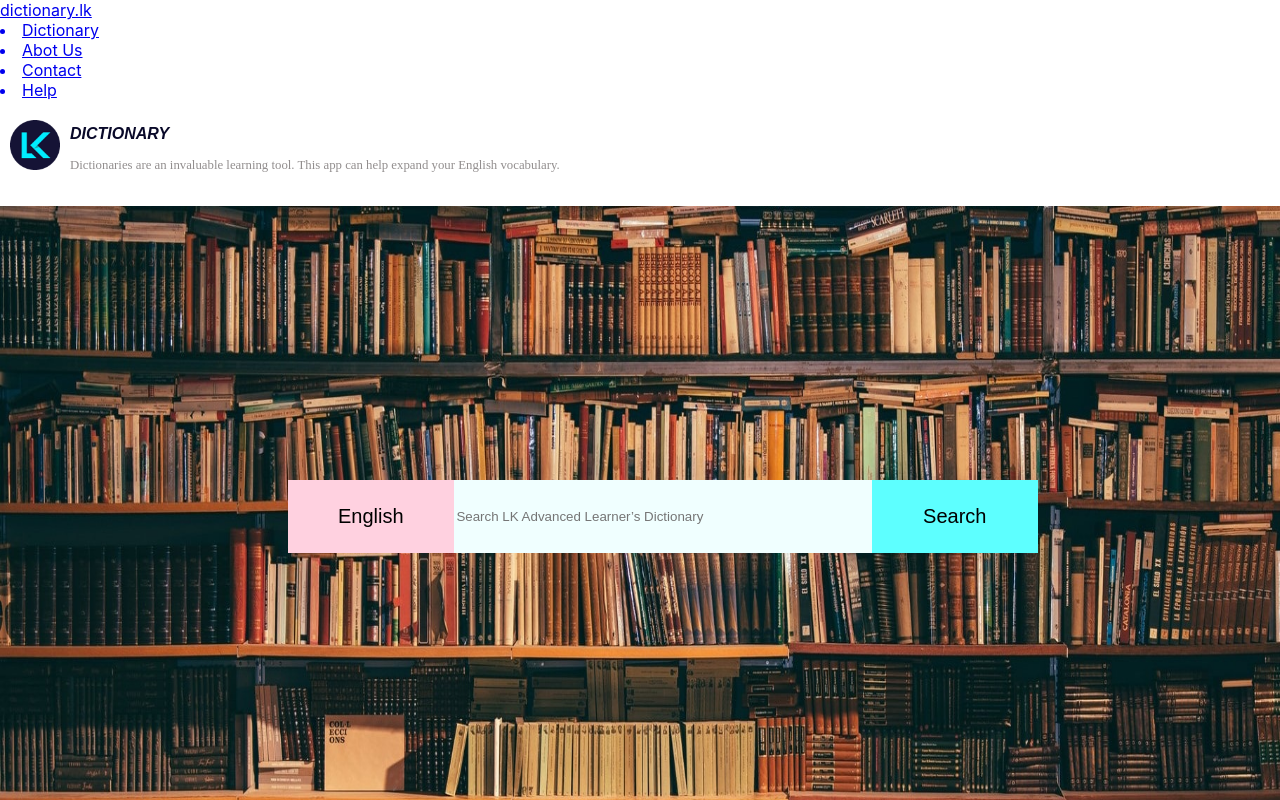
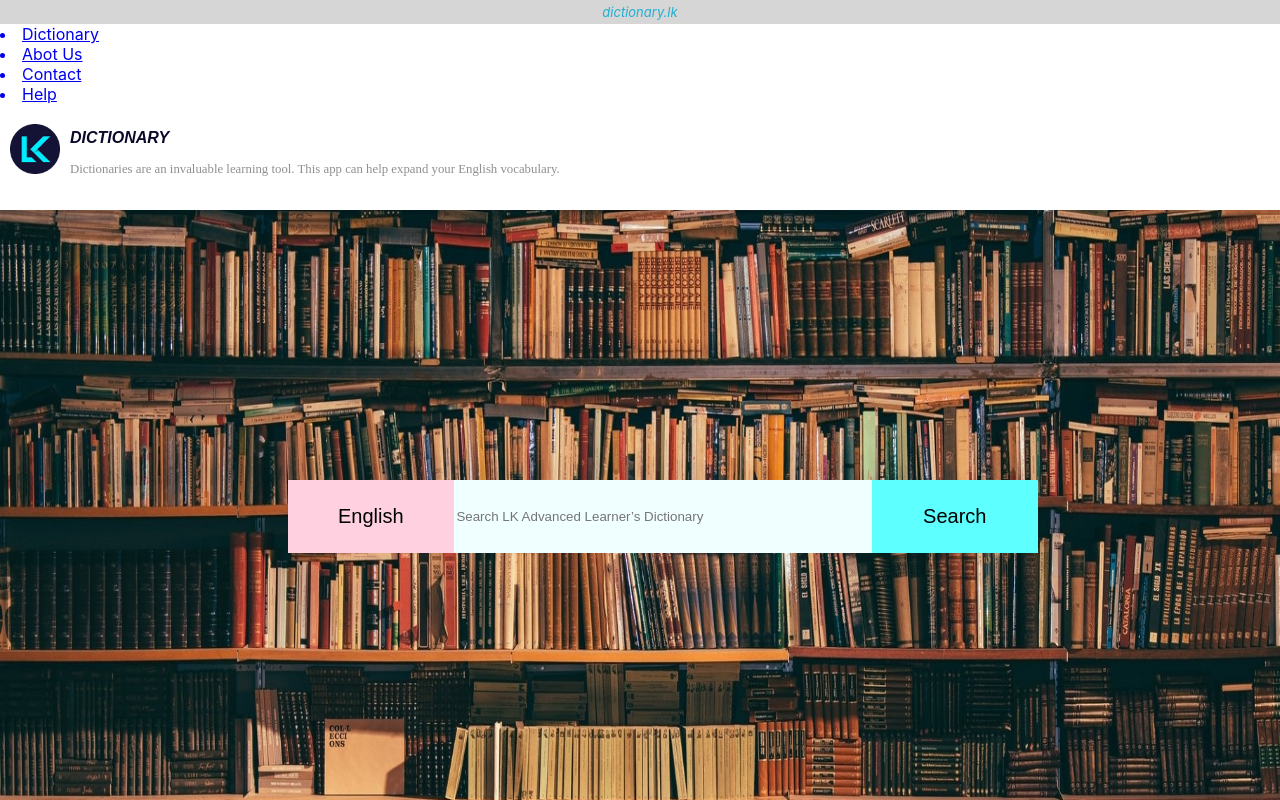
Before and after one commit to Audarilanka/Dictionary_App, a React (Create React App) app: page / in a window 1280 px wide. Shown: the top 800 px of the page. Built offline with nearby package versions, Linux system fonts and the light colour scheme.

Commit message:
feat(project)dictionary

```diff
--- a/src/components/HeaderBar/HeaderBar.css
+++ b/src/components/HeaderBar/HeaderBar.css
@@ -0,0 +1,15 @@
+/* headerBar */
+.header {
+  display: flex;
+  justify-content: space-around;
+  background-color: rgb(214, 214, 214);
+  width: auto;
+  height: 1.5rem;
+  align-items: center;
+}
+.headerText {
+  color: rgb(30, 176, 212);
+  text-decoration: none;
+  font-size: small;
+  font-style: italic;
+}
--- a/src/components/HeaderBar/HeaderBar.jsx
+++ b/src/components/HeaderBar/HeaderBar.jsx
@@ -1,4 +1,5 @@
 import React from "react";
+import "./HeaderBar.css";
 
 export default function HeaderBar() {
   return (
```
